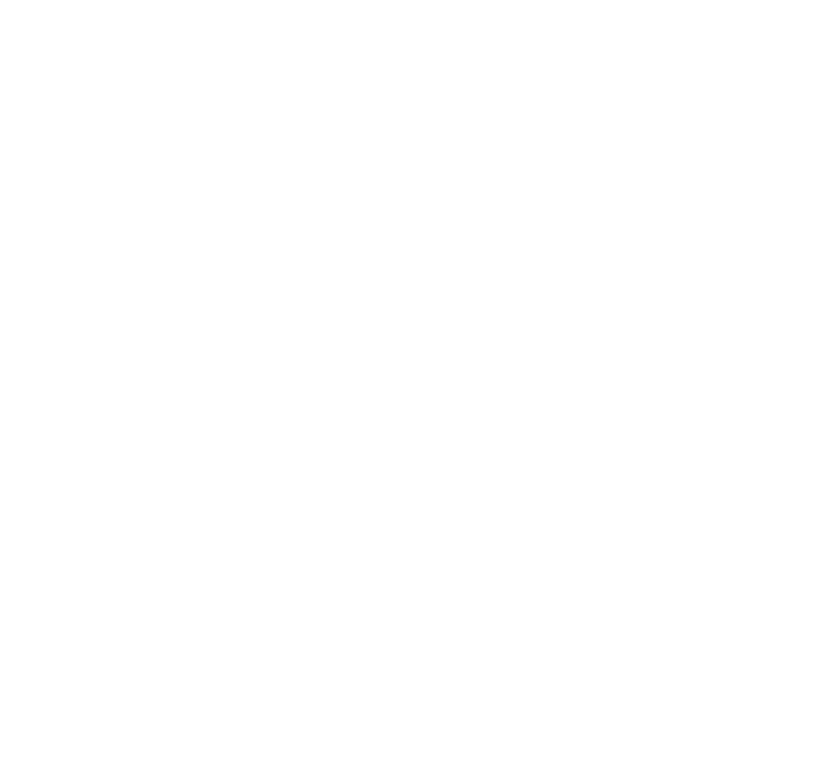
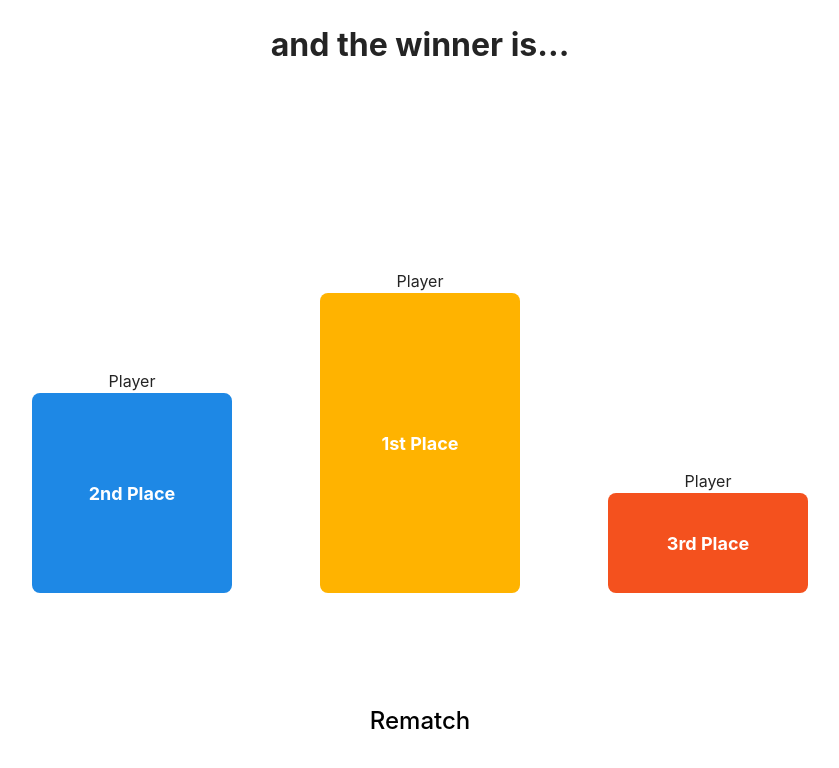
Before and after one commit to annabrisland/pursuit-of-wits, a React (Vite) app: page /podium in a window 1280 px wide. Before the commit this address had no page. Shown: the top 768 px of the page, without its empty margins (220-1059 px from the left). Built offline with nearby package versions, Linux system fonts and the light colour scheme.

Commit message:
Adds template & routing  to podium

```diff
--- a/src/App.jsx
+++ b/src/App.jsx
@@ -1,6 +1,7 @@
 import { BrowserRouter as Router, Route, Routes } from "react-router-dom";
 import SetUp from "./components/pages/SetUp";
 import Play from "./components/pages/Play";
+import Results from "./components/pages/Results";
 import "./App.css";
 
 const App = () => {
@@ -9,6 +10,7 @@ const App = () => {
       <Routes>
         <Route path="/" element={<SetUp />} />
         <Route path="/play" element={<Play />} />
+        <Route path="/podium" element={<Results />} />
       </Routes>
     </Router>
   );
--- a/src/Podium.css
+++ b/src/Podium.css
@@ -1,29 +1,37 @@
+.results-page {
+  text-align: center;
+}
+
 .podium {
   display: flex;
+  align-items: flex-end;
   justify-content: space-around;
-  margin-top: 50px;
+  margin: 200px;
+  margin-bottom: 50px;
 }
 
 .podium-level {
   width: 200px;
-  height: 50px;
-  background-color: #ccc;
   display: flex;
   align-items: center;
   justify-content: center;
   border-radius: 8px;
   font-size: 18px;
   font-weight: bold;
+  color: white;
 }
 
 #third-place {
-  background-color: #cd7f32; /* Bronze */
+  background-color: #F4511E; /* Bronze */
+  height: 100px;
 }
 
 #second-place {
-  background-color: #c0c0c0; /* Silver */
+  background-color: #1E88E5; /* Silver */
+  height: 200px;
 }
 
 #first-place {
-  background-color: #ffd700; /* Gold */
+  background-color: #FFB300; /* Gold */
+  height: 300px;
 }
--- a/src/components/Podium.jsx
+++ b/src/components/Podium.jsx
@@ -1,17 +1,25 @@
 import React from "react";
-import "../Podium.css";
 
 const Podium = () => {
   return (
     <div className="podium">
-      <div className="podium-level" id="third-place">
-        <p>Third Place</p>
+      <div>
+        <div>Player</div>
+        <div className="podium-level" id="second-place">
+          <p>2nd Place</p>
+        </div>
       </div>
-      <div className="podium-level" id="second-place">
-        <p>Second Place</p>
+      <div>
+        <div>Player</div>
+        <div className="podium-level" id="first-place">
+          <p>1st Place</p>
+        </div>
       </div>
-      <div className="podium-level" id="first-place">
-        <p>First Place</p>
+      <div>
+        <div>Player</div>
+        <div className="podium-level" id="third-place">
+          <p>3rd Place</p>
+        </div>
       </div>
     </div>
   );
--- /dev/null
+++ b/src/components/pages/Results.jsx
@@ -0,0 +1,19 @@
+import Podium from "../Podium";
+import { NavLink } from "react-router-dom";
+import "../../Podium.css";
+
+const Results = () => {
+    return (
+        <div className="results-page">
+            <h1>and the winner is...</h1>
+            <Podium />
+            <NavLink
+              to="/play"
+            >
+              Rematch
+            </NavLink>
+        </div>
+    )
+}
+
+export default Results;
```
